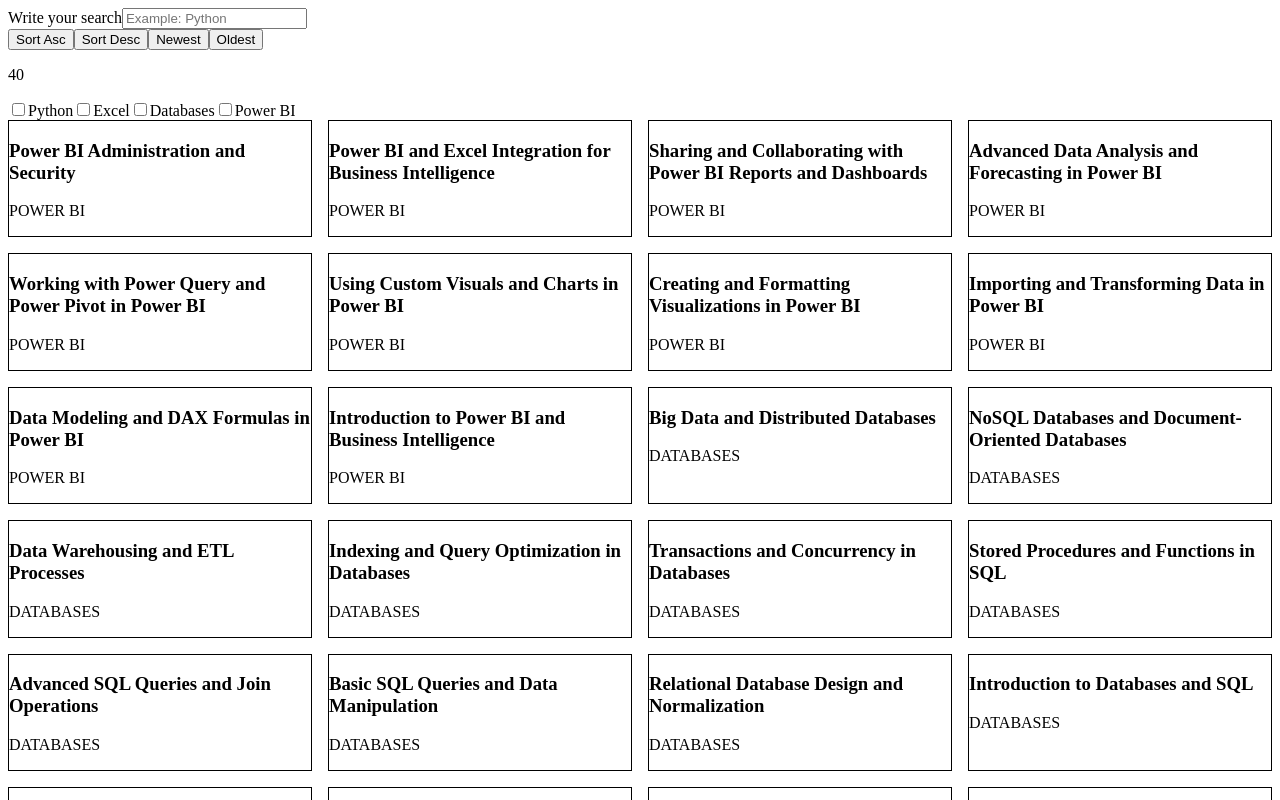
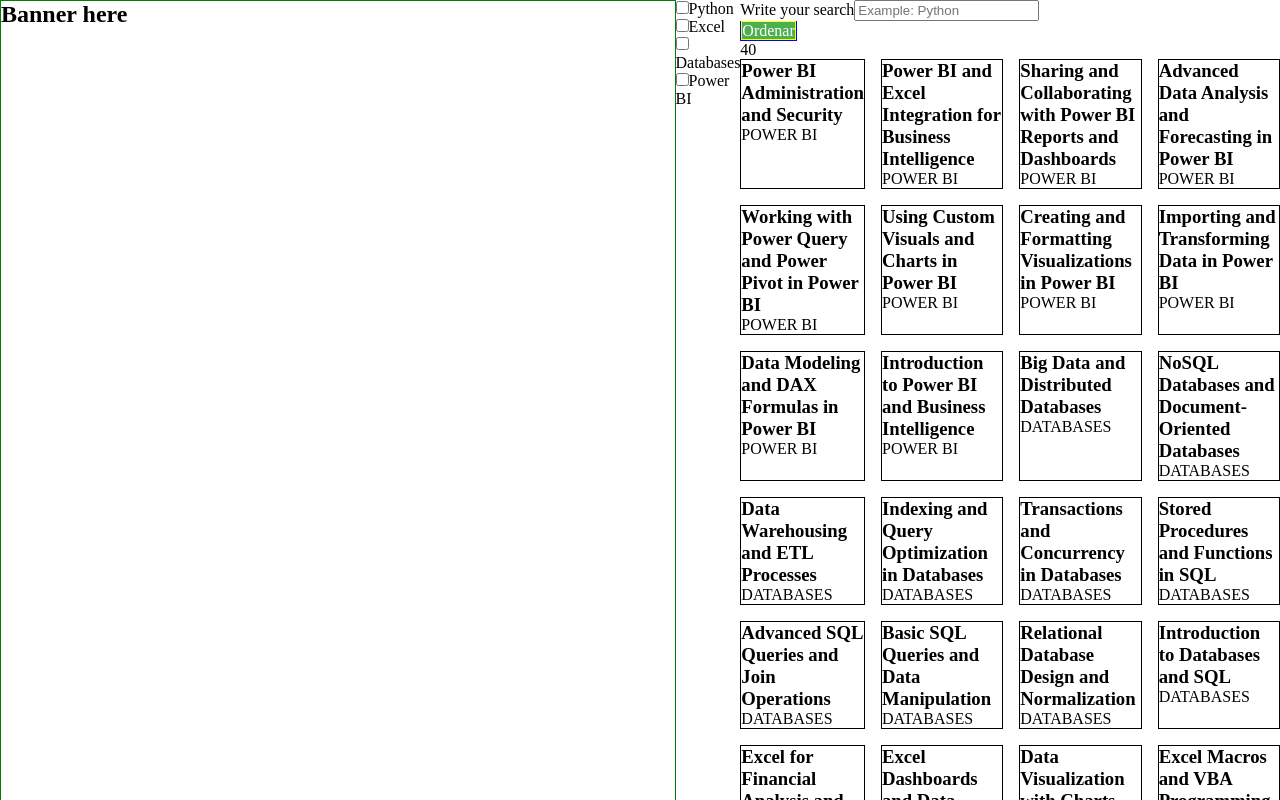
Before and after one commit to SandroSimonOre/demo-search-filter-sort, a React (Vite) app: page / in a window 1280 px wide. Shown: the top 800 px of the page. Built offline with nearby package versions, Linux system fonts and the light colour scheme.

Commit message:
add sass, working in styles

```diff
--- a/package.json
+++ b/package.json
@@ -10,7 +10,8 @@
   },
   "dependencies": {
     "react": "^18.2.0",
-    "react-dom": "^18.2.0"
+    "react-dom": "^18.2.0",
+    "sass": "^1.61.0"
   },
   "devDependencies": {
     "@types/react": "^18.0.28",
--- a/src/App.jsx
+++ b/src/App.jsx
@@ -1,7 +1,6 @@
-// https://contactmentor.com/checkbox-list-react-js-example/
 import { useEffect, useState } from 'react'
 import {courses} from './data/courses'
-import styles from './App.module.css'
+import styles from './App.module.scss'
 
 export default function App() {
 
@@ -64,22 +63,12 @@
   }
 
   return (
-    <>
-      <div>
-        <label htmlFor="searchTerm">Write your search</label>
-        <input onChange={ handleChange /* e => setSearchTerm(e.target.value) */} type="text" id="searchTerm" placeholder="Example: Python" />
-      </div>
+    <div className={styles.App}>
+      <section className={styles.header}>
+        <h1>Banner here</h1>
+      </section>
 
-      <div>
-        <button onClick={() => setOrder('titleAsc')}>Sort Asc</button>
-        <button onClick={() => setOrder('titleDesc')}>Sort Desc</button>
-        <button onClick={() => setOrder('newest')}>Newest</button>
-        <button onClick={() => setOrder('oldest')}>Oldest</button>
-      </div>
-
-      <p>{data.length}</p>
-
-      <div className={styles.checksContainer}>
+      <section className={styles.sidebar}>
           {
             checkList.map(e => (
               <div key={e.id} onChange={handleCheck}>
@@ -88,7 +77,29 @@
               </div>
             ))
           }
+        </section>
+
+      <section className={styles.main}>
+
+
+
+        <div className=''>
+          <div>
+            <label htmlFor="searchTerm">Write your search</label>
+            <input onChange={ handleChange /* e => setSearchTerm(e.target.value) */} type="text" id="searchTerm" placeholder="Example: Python" />
           </div>
+
+          <div className={styles.dropdown}>
+            <span>Ordenar</span>
+            <ul className={styles.menu}>
+              <li onClick={() => setOrder('titleAsc')}>Alphabetical (A-Z)</li>
+              <li onClick={() => setOrder('titleDesc')}>Alphabetical (Z-A)</li>
+              <li onClick={() => setOrder('newest')}>Newest</li>
+              <li onClick={() => setOrder('oldest')}>Oldest</li>
+            </ul>
+          </div>
+
+          <p>{data.length}</p>
 
           <div className={styles.list}>
             {
@@ -100,6 +111,8 @@
               ))
             }
           </div>
-    </>
+        </div>
+      </section>
+    </div>
   )
 }
--- a/src/App.module.css
+++ /dev/null
@@ -1,13 +0,0 @@
-.list {
-    display: grid;
-    gap: 1rem;
-    grid-template-columns: repeat(4, 1fr);
-}
-
-.list .card {
-    border: solid 1px black;
-}
-
-.checksContainer {
-    display: flex;
-}
--- /dev/null
+++ b/src/App.module.scss
@@ -0,0 +1,80 @@
+.App {
+
+    display: flex;
+
+    .header {
+        width: 100%;
+        border: solid green 1px;
+    }
+
+    .main {
+        display: flex;
+        width: 80%;
+    }
+
+    .sidedar {
+        width: 15%;
+    }
+}
+
+
+
+.list {
+    display: grid;
+    gap: 1rem;
+    grid-template-columns: repeat(4, 1fr);
+}
+
+.list .card {
+    border: solid 1px black;
+}
+
+.checksContainer {
+    display: flex;
+    flex-direction: column;
+    width: 20%;
+}
+
+.dropdown {
+    position: relative;
+    display: inline-block;
+    border: solid blue 1px;
+}
+
+.dropdown span {
+    background-color: #4CAF50;
+    color: white;
+    font-size: 16px;
+    border: solid yellow 1px;
+    cursor: pointer;
+}
+
+.menu {
+    display: none;
+    position: absolute;
+    background-color: #f9f9f9;
+    min-width: 160px;
+    box-shadow: 0px 8px 16px 0px rgba(0,0,0,0.2);
+    padding: 0;
+    z-index: 1;
+    list-style: none;
+    border: solid red 1px;
+}
+
+.menu li {
+    color: black;
+    padding: 12px 16px;
+    text-decoration: none;
+    display: block;
+    width: 100%;
+}
+
+.menu li:hover {
+    background-color: #f1f1f1
+}
+
+.dropdown:hover .menu {
+    display: block;
+    cursor: pointer;
+
+}
--- /dev/null
+++ b/src/index.scss
@@ -0,0 +1,7 @@
+*, *::before, *::after {
+    box-sizing: border-box;
+}
+
+* {
+    margin: 0;
+}
--- a/src/main.jsx
+++ b/src/main.jsx
@@ -1,7 +1,7 @@
 import React from 'react'
 import ReactDOM from 'react-dom/client'
 import App from './App'
-import './index.css'
+import './index.scss'
 
 
 ReactDOM.createRoot(document.getElementById('root')).render(
```
Also changed, not shown: src/index.css (deleted), 1 other file (tests, documents, lock files or other folders). Lines whose indentation alone changed are shown as unchanged.
